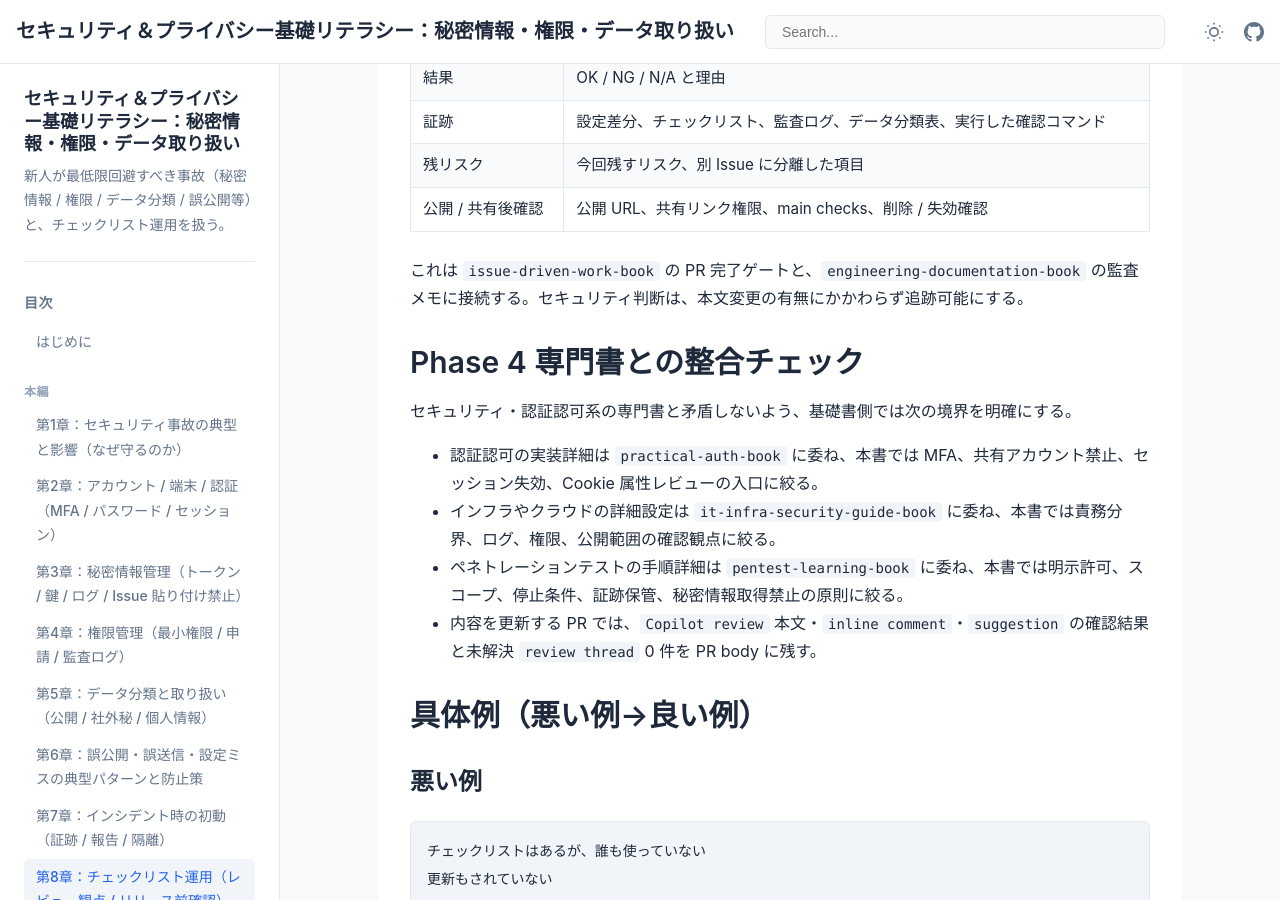
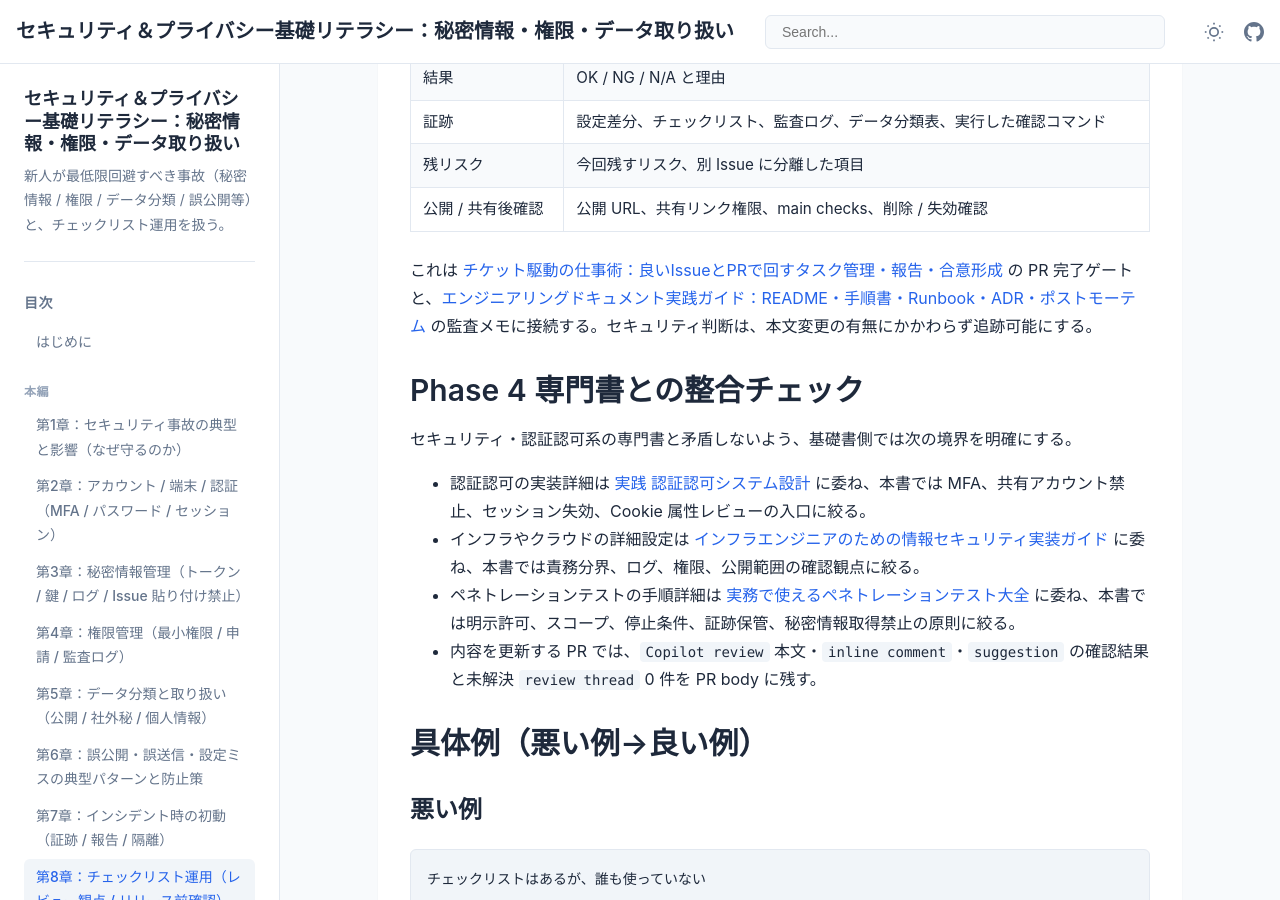
Before and after one commit to itdojp/security-privacy-literacy-book, a Jekyll site: the page built from docs/chapters/chapter-08/index.md, in a window 1280 px wide and 900 px high, scrolled down 915 px. Built offline with Jekyll 4.4.1, drawn with Linux system fonts in a browser that asks for light colours.

Commit message:
docs: link related books by reader-facing titles (#46)

```diff
--- a/docs/chapters/chapter-08/index.md
+++ b/docs/chapters/chapter-08/index.md
@@ -36,15 +36,15 @@ order: 80
 |残リスク|今回残すリスク、別 Issue に分離した項目|
 |公開 / 共有後確認|公開 URL、共有リンク権限、main checks、削除 / 失効確認|
 
-これは `issue-driven-work-book` の PR 完了ゲートと、`engineering-documentation-book` の監査メモに接続する。セキュリティ判断は、本文変更の有無にかかわらず追跡可能にする。
+これは [チケット駆動の仕事術：良いIssueとPRで回すタスク管理・報告・合意形成](https://itdojp.github.io/issue-driven-work-book/) の PR 完了ゲートと、[エンジニアリングドキュメント実践ガイド：README・手順書・Runbook・ADR・ポストモーテム](https://itdojp.github.io/engineering-documentation-book/) の監査メモに接続する。セキュリティ判断は、本文変更の有無にかかわらず追跡可能にする。
 
 ## Phase 4 専門書との整合チェック
 
 セキュリティ・認証認可系の専門書と矛盾しないよう、基礎書側では次の境界を明確にする。
 
-- 認証認可の実装詳細は `practical-auth-book` に委ね、本書では MFA、共有アカウント禁止、セッション失効、Cookie 属性レビューの入口に絞る。
-- インフラやクラウドの詳細設定は `it-infra-security-guide-book` に委ね、本書では責務分界、ログ、権限、公開範囲の確認観点に絞る。
-- ペネトレーションテストの手順詳細は `pentest-learning-book` に委ね、本書では明示許可、スコープ、停止条件、証跡保管、秘密情報取得禁止の原則に絞る。
+- 認証認可の実装詳細は [実践 認証認可システム設計](https://itdojp.github.io/practical-auth-book/) に委ね、本書では MFA、共有アカウント禁止、セッション失効、Cookie 属性レビューの入口に絞る。
+- インフラやクラウドの詳細設定は [インフラエンジニアのための情報セキュリティ実装ガイド](https://itdojp.github.io/it-infra-security-guide-book/) に委ね、本書では責務分界、ログ、権限、公開範囲の確認観点に絞る。
+- ペネトレーションテストの手順詳細は [実務で使えるペネトレーションテスト大全](https://itdojp.github.io/pentest-learning-book/) に委ね、本書では明示許可、スコープ、停止条件、証跡保管、秘密情報取得禁止の原則に絞る。
 - 内容を更新する PR では、`Copilot review` 本文・`inline comment`・`suggestion` の確認結果と未解決 `review thread` 0 件を PR body に残す。
 
 ## 具体例（悪い例→良い例）
```
Also changed, not shown: docs/appendices/checklists/index.md (+1 -1 lines), docs/chapters/chapter-02/index.md (+1 -1 lines), docs/index.md (+1 -1 lines).
